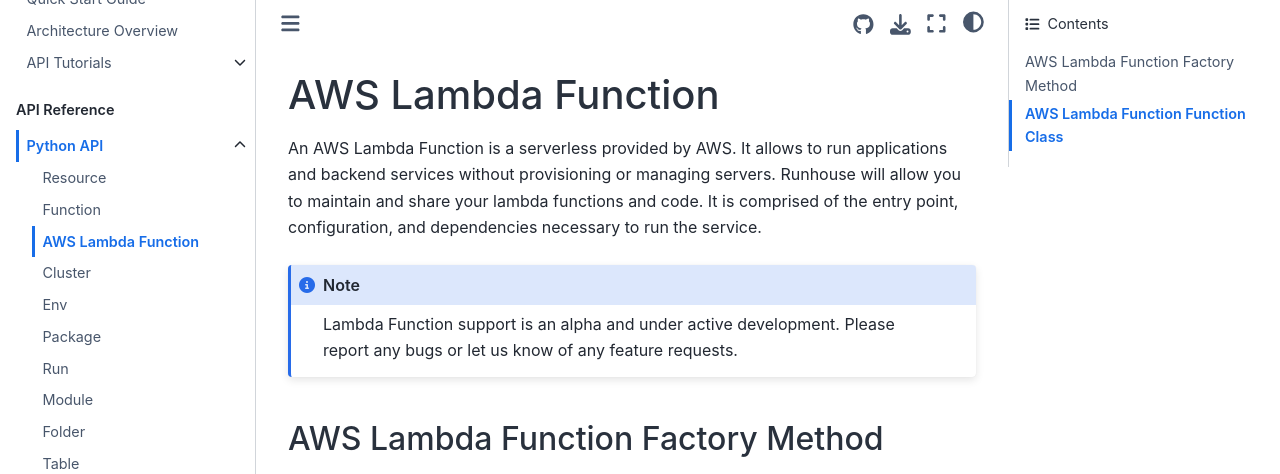
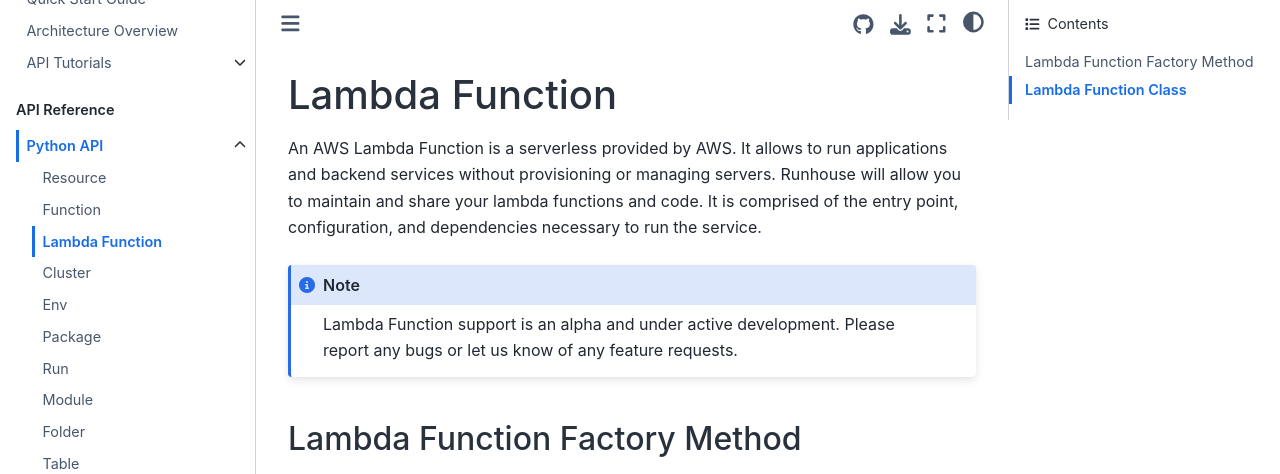
Before and after one commit to run-house/runhouse, a Sphinx documentation site: the page built from docs/api/python/lambda_function.rst, in a window 1280 px wide. Shown: the top 474 px of the page. Built offline with Sphinx 7.4.7 and the Sphinx Book theme 1.1.4, drawn with Linux system fonts in a browser that asks for light colours; some of the changed text lies outside the part shown; grey boxes are pictures that could not be loaded.

Commit message:
docs update

```diff
--- a/docs/api/python.rst
+++ b/docs/api/python.rst
@@ -31,7 +31,7 @@
 .. toctree::
    :maxdepth: 1
 
-   python/aws_lambda_function
+   python/lambda_function
 
 .. toctree::
    :maxdepth: 1
--- a/docs/api/python/aws_lambda_function.rst
+++ b/docs/api/python/lambda_function.rst
@@ -1,4 +1,4 @@
-AWS Lambda Function
+Lambda Function
 ====================================
 
 An AWS Lambda Function is a serverless provided by AWS. It allows to run applications and backend services without
@@ -10,15 +10,15 @@
     Lambda Function support is an alpha and under active development.
     Please report any bugs or let us know of any feature requests.
 
-AWS Lambda Function Factory Method
+Lambda Function Factory Method
 ~~~~~~~~~~~~~~~~~~~~~~~
 
-.. autofunction:: runhouse.aws_lambda_function
+.. autofunction:: runhouse.lambda_function
 
-AWS Lambda Function Function Class
+Lambda Function Class
 ~~~~~~~~~~~~~~
 
-.. autoclass:: runhouse.AWSLambdaFunction
+.. autoclass:: runhouse.LambdaFunction
    :members:
    :exclude-members:
 
```
